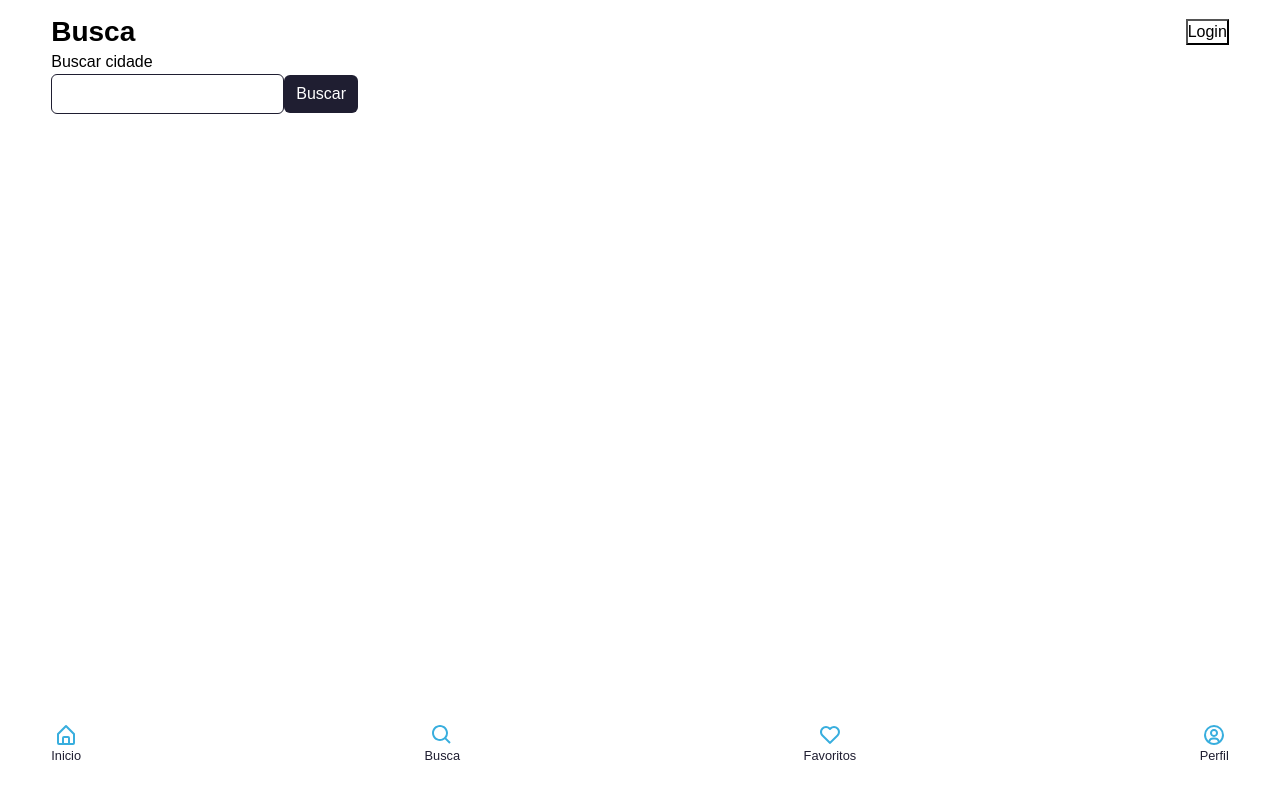
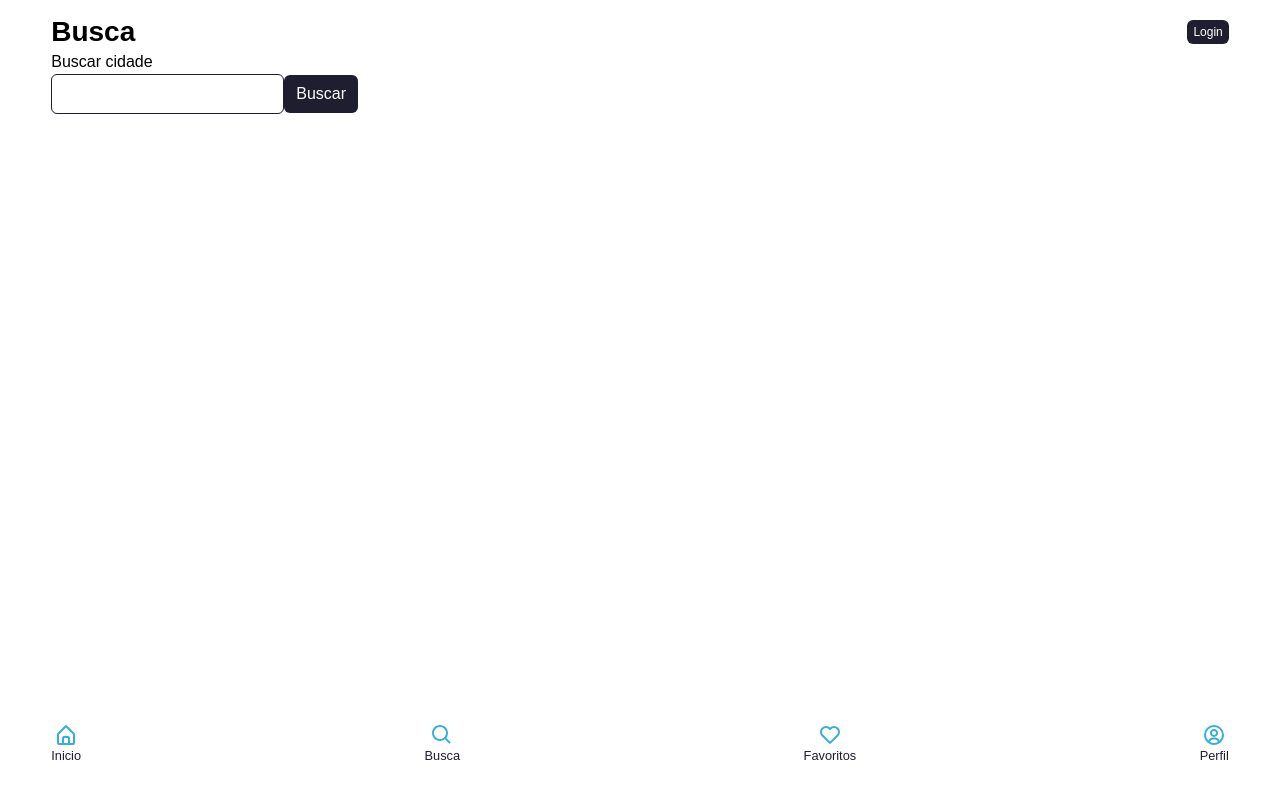
Before and after one commit to pedroonovais/weather-app-next, a Next.js app: page /busca in a window 1280 px wide. Shown: the top 798 px of the page. Built offline with nearby package versions, Linux system fonts and the light colour scheme.

Commit message:
Altera estilo do botão de login

```diff
--- a/src/components/Header/Header.tsx
+++ b/src/components/Header/Header.tsx
@@ -29,10 +29,10 @@ export const Header = ({ title, userName }: HeaderProps) => {
                 {userName
                     ? (<>
                         <span>{userName}</span>
-                        <button onClick={handleLogout}>Sair</button>
+                        <button className={styles.button} onClick={handleLogout}>Sair</button>
                     </>)
                     : (
-                        <button onClick={handleLogin}>Login</button>
+                        <button className={styles.button} onClick={handleLogin}>Login</button>
                     )
                 }
             </div>
```
